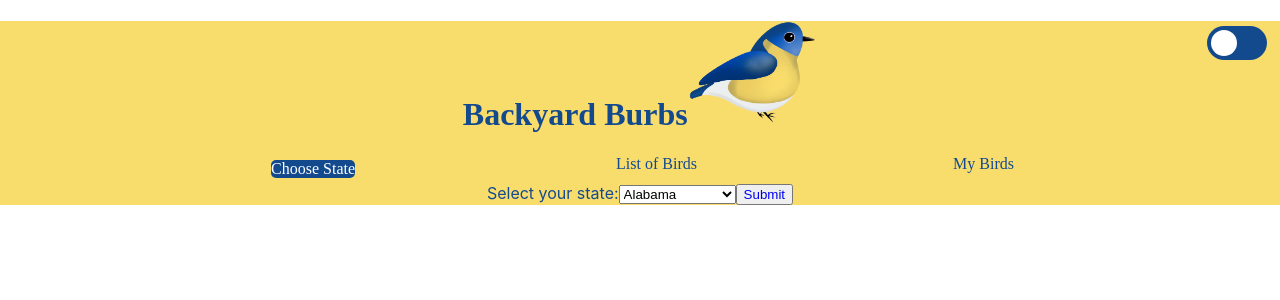
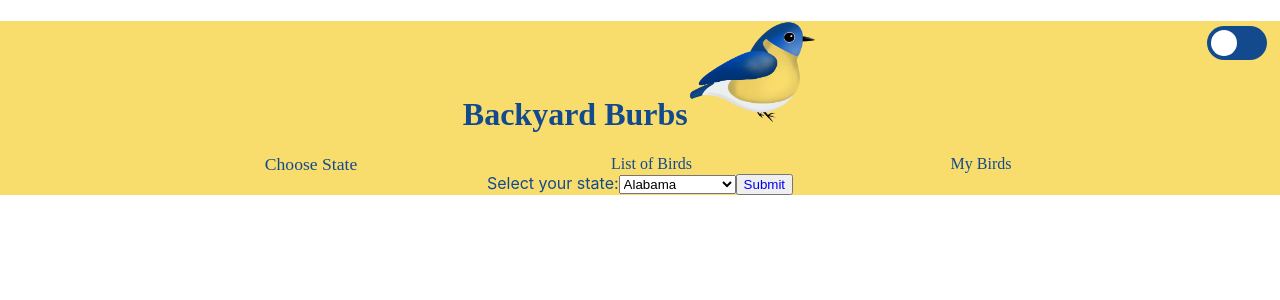
Before and after one commit to k-atwhite/backyard-burbs, a React (Create React App) app: page / in a window 1280 px wide. In both pictures the pointer is over the link "Choose State". Shown: the top 300 px of the page. Built offline with nearby package versions, Linux system fonts and the light colour scheme; a web font is replaced by a local one.

Commit message:
Add transform hover state to nav bar

```diff
--- a/src/components/NavBar/NavBar.css
+++ b/src/components/NavBar/NavBar.css
@@ -7,10 +7,7 @@ nav {
 }
 
 .nav-link:hover {
-  color: white;
-  background-color:#134a8e;
-  border-radius: 5px;
-  margin: 5px 5px 5px 5px;
+  transform: scale(1.1);
 }
 
 .goldfinch {
```
